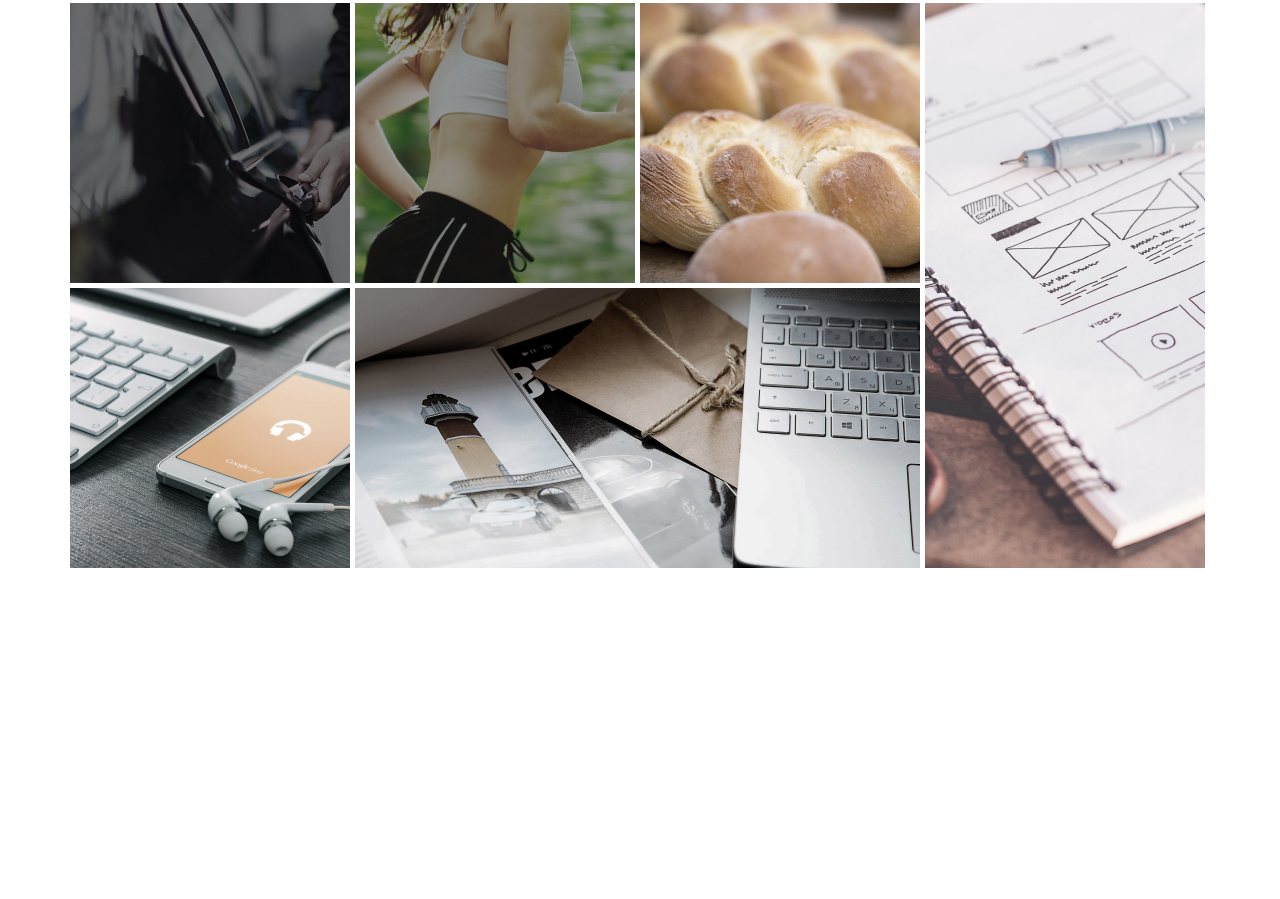
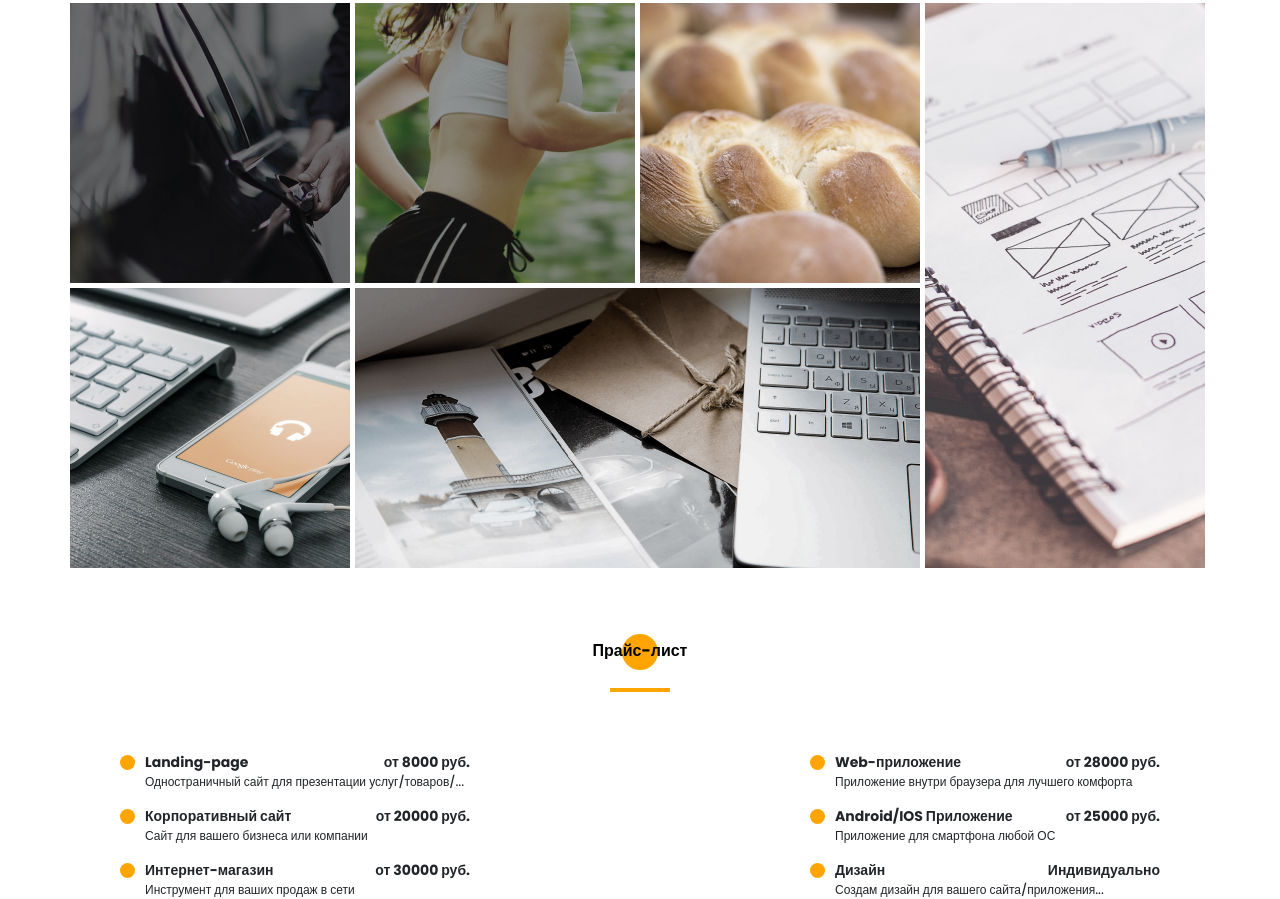
Before and after one commit to Zhuk-off/portfolio-html-landing-course, a website: page src/index.html in a window 1280 px wide. Shown: the part 3586-4485 px from the top of the page. Before the commit the page ends 4154 px from the top, so only its background shows below. Drawn offline with nearby package versions, Linux system fonts and the light colour scheme; files that its build step writes are made by us from their sources; files whose address does not match are found by name.

Commit message:
feat: Create a sixth screen

```diff
--- a/src/index.html
+++ b/src/index.html
@@ -579,10 +579,12 @@
                 </div>
             </div>
         </section>
-        <section class="portfolio"></section>
+        <section class="portfolio">
             <div class="container">
                 <h2 class="title title_fz16 title__section-title">Портфолио</h2>
-            <div class="title title_fz36 title__section-subtitle">Мои работы</div>
+                <div class="title title_fz36 title__section-subtitle">
+                    Мои работы
+                </div>
                 <div class="divider"></div>
 
                 <div class="portfolio__wrapper">
@@ -605,8 +607,46 @@
                         ><img src="img/works/mac.jpg" alt="test"
                     /></a>
                 </div>
-
             </div>
+        </section>
+<section class="price">
+    <div class="container">
+        <h2 class="title title_fz16 title__section-title">Прайс-лист</h2>
+        <div class="divider"></div>
+        <div class="price__wrapper">
+            <div class="price__item">
+                <div class="price__item-title">Landing-page</div>
+                <div class="price__item-price">от 8000 руб.</div>
+                <div class="price__item-descr">Одностраничный сайт для презентации услуг/товаров/...</div>
+            </div>
+            <div class="price__item">
+                <div class="price__item-title">Web-приложение</div>
+                <div class="price__item-price">от 28000 руб.</div>
+                <div class="price__item-descr">Приложение внутри браузера для лучшего комфорта</div>
+            </div>
+            <div class="price__item">
+                <div class="price__item-title">Корпоративный сайт</div>
+                <div class="price__item-price">от 20000 руб.</div>
+                <div class="price__item-descr">Сайт для вашего бизнеса или компании</div>
+            </div>
+            <div class="price__item">
+                <div class="price__item-title">Android/IOS Приложение</div>
+                <div class="price__item-price">от 25000 руб.</div>
+                <div class="price__item-descr">Приложение для смартфона любой ОС</div>
+            </div>
+            <div class="price__item">
+                <div class="price__item-title">Интернет-магазин</div>
+                <div class="price__item-price">от 30000 руб.</div>
+                <div class="price__item-descr">Инструмент для ваших продаж в сети</div>
+            </div>
+            <div class="price__item">
+                <div class="price__item-title">Дизайн</div>
+                <div class="price__item-price">Индивидуально</div>
+                <div class="price__item-descr">Создам дизайн для вашего сайта/приложения...</div>
+            </div>
+        </div>
+    </div>
+</section>
         <script src="js/script.js"></script>
     </body>
 </html>
--- /dev/null
+++ b/src/sass/blocks/_price.scss
@@ -0,0 +1,46 @@
+.price {
+    padding-top: 66px;
+    &__wrapper {
+        display: grid;
+        grid-template-columns: repeat(2, 350px);
+        grid-auto-rows: 1fr;
+        row-gap: 15px;
+        justify-content: space-between;
+        padding: 60px 50px 0 50px;
+    }
+    &__item {
+        position: relative;
+        display: grid;
+        grid-template-columns: repeat(2, auto);
+        grid-template-rows: repeat(2, auto);
+        padding-left: 25px;
+        &::before {
+            content: '';
+            position: absolute;
+            top: 3px;
+            left: 0;
+            width: 15px;
+            height: 15px;
+            background-color: $main-color;
+            border-radius: 100%;
+        }
+        &-title {
+            font-weight: 700;
+            font-size: 14px;
+            line-height: 21px;
+        }
+        &-price {
+            justify-self: end;
+            font-weight: 700;
+            font-size: 14px;
+            line-height: 21px;
+        }
+        &-descr {
+            grid-column-start: 1;
+            grid-column-end: 3;
+            font-weight: 500;
+            font-size: 12px;
+            line-height: 18px;
+        }
+    }
+}
--- a/src/sass/style.scss
+++ b/src/sass/style.scss
@@ -30,3 +30,4 @@
 @import 'blocks/resume';
 @import 'blocks/skills';
 @import 'blocks/portfolio';
+@import 'blocks/price';
```
Lines whose indentation alone changed are shown as unchanged.
